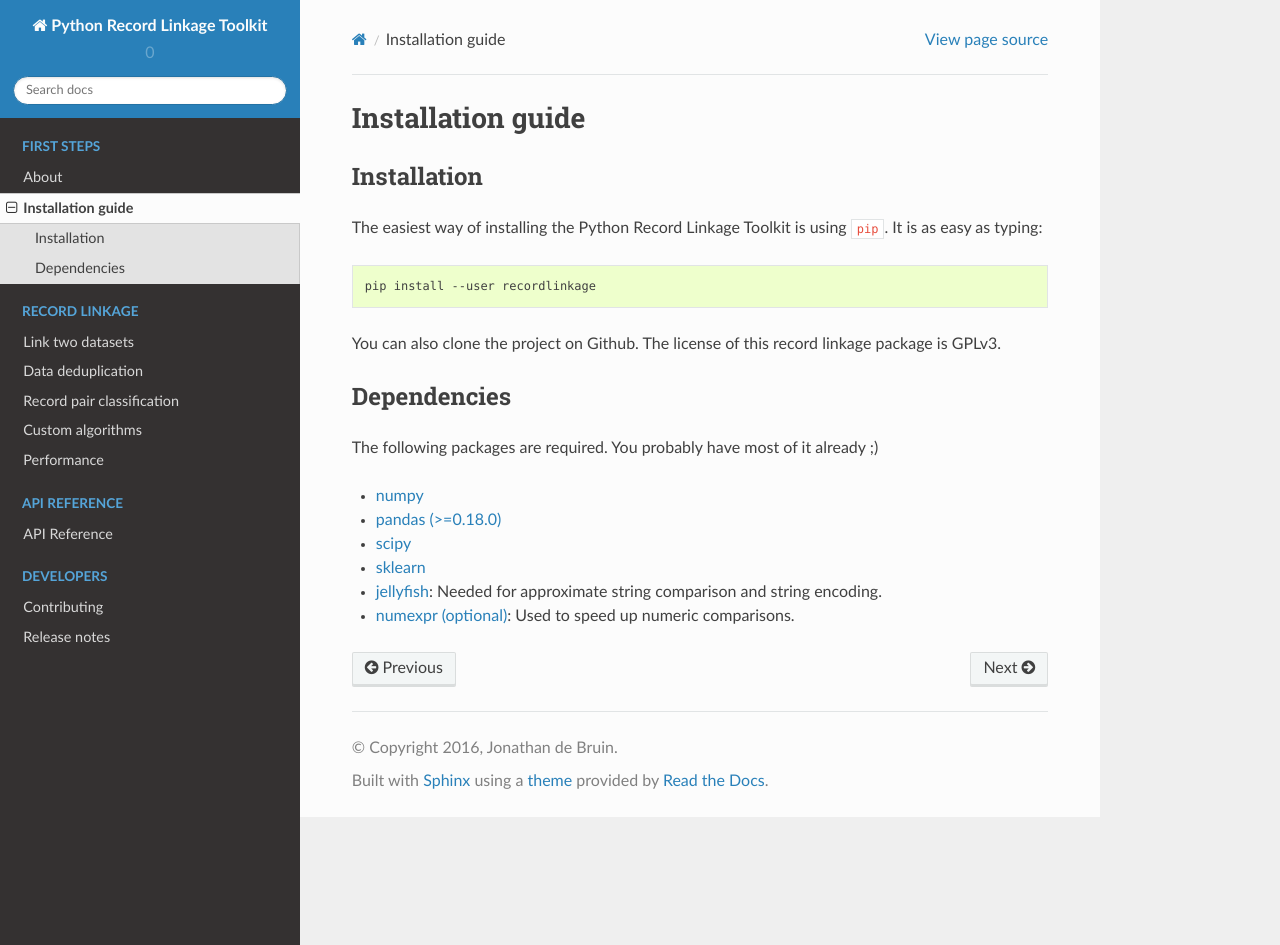
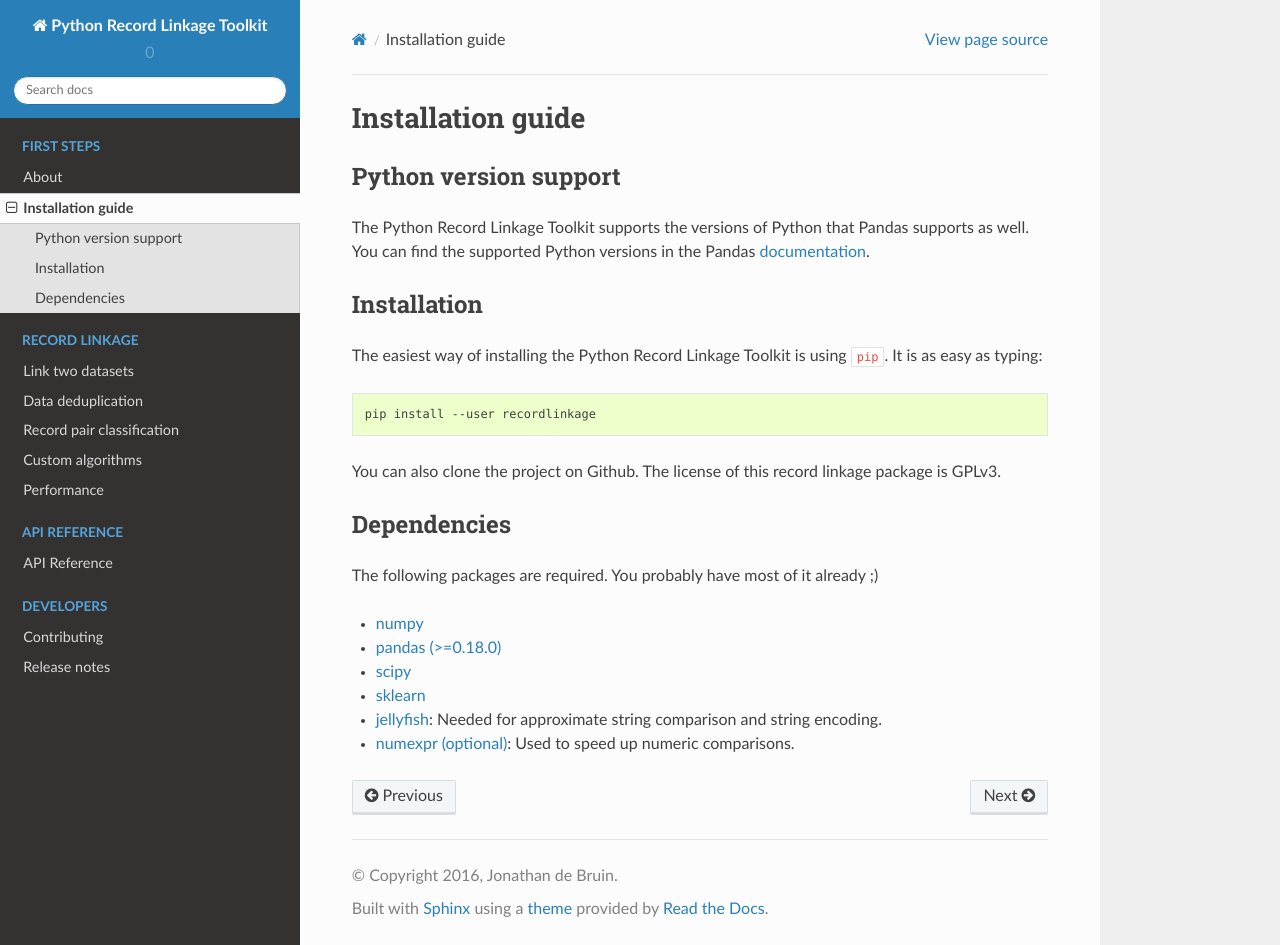
Before and after one commit to J535D165/recordlinkage, a Sphinx documentation site: the page built from docs/installation.rst, in a window 1280 px wide and 945 px high. Built offline with Sphinx 7.4.7 and the Read the Docs theme 2.0.0, drawn with Linux system fonts in a browser that asks for light colours.

Commit message:
Clarify the supported Python versions and drop support of Python 3.4

```diff
--- a/docs/installation.rst
+++ b/docs/installation.rst
@@ -1,6 +1,15 @@
 ******************
 Installation guide
 ******************
+
+Python version support
+======================
+
+The Python Record Linkage Toolkit supports the versions of Python that Pandas
+supports as well. You can find the supported Python versions in the Pandas
+documentation_.
+
+.. _documentation: http://pandas.pydata.org/pandas-docs/stable/install.html#python-version-support
 
 Installation
 ============
```
Also changed, not shown: .travis.yml, 1 other file.
